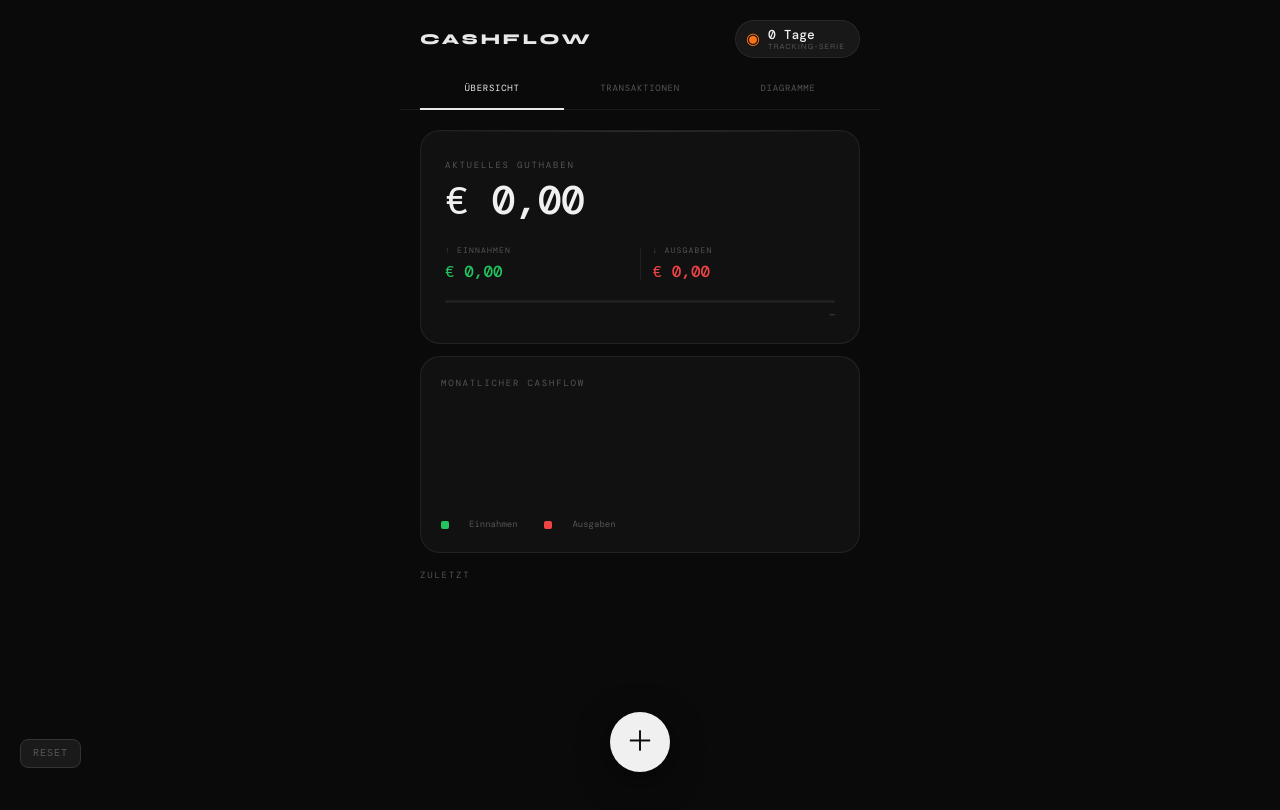
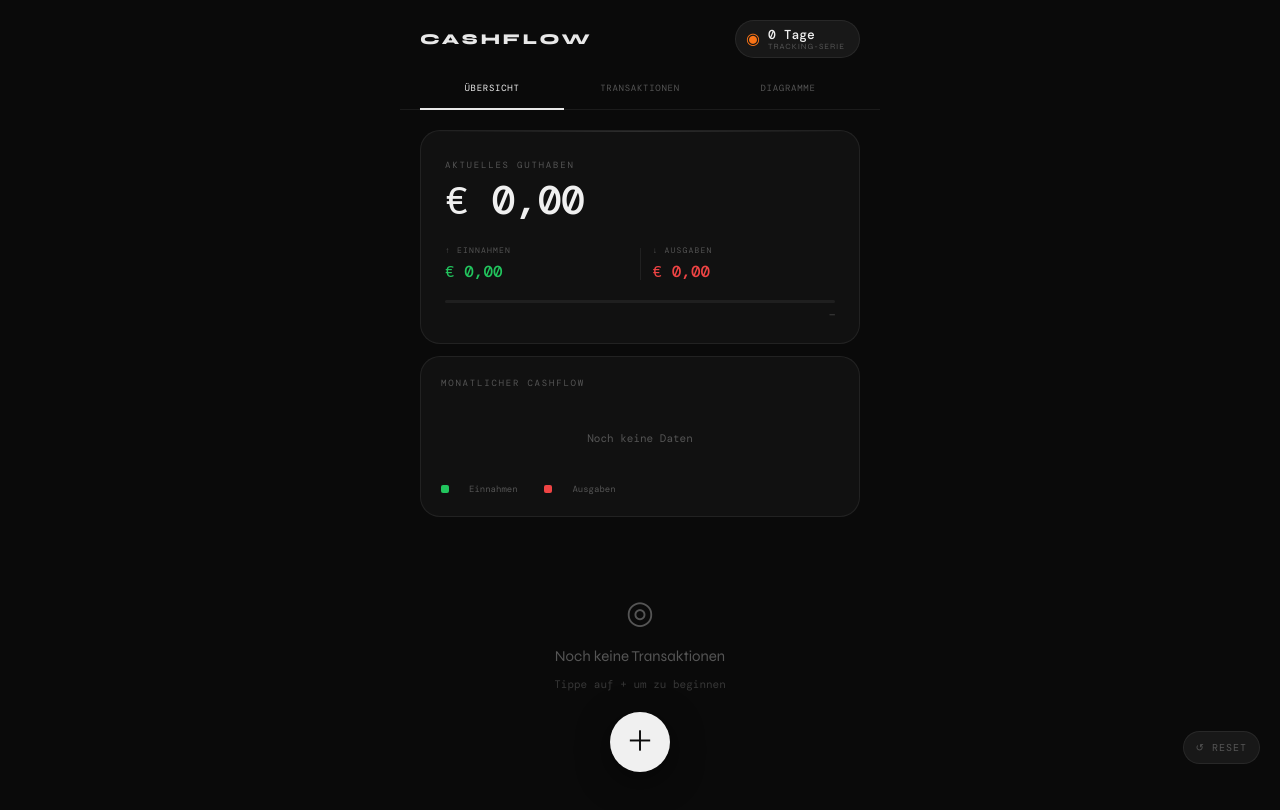
Before and after one commit to Baam37/cashflow, a Next.js app: page / in a window 1280 px wide. Shown: the top 810 px of the page. Built offline with nearby package versions, Linux system fonts and the light colour scheme; a web font is replaced by a local one.

Commit message:
clean start

```diff
--- a/app/page.tsx
+++ b/app/page.tsx
@@ -22,30 +22,6 @@ interface Transaction {
   createdAt: number;
 }
 
-const beispielDaten = (): Transaction[] => {
-  const now = new Date();
-  const y = now.getFullYear();
-  const m = now.getMonth();
-  const data: Transaction[] = [];
-  const push = (type: string, amount: number, category: string, daysAgo: number, note: string) => {
-    const d = new Date(y, m, now.getDate() - daysAgo);
-    data.push({ id: crypto.randomUUID(), type, amount, category, date: d.toISOString().slice(0, 10), note, createdAt: d.getTime() });
-  };
-  push("einnahme", 4200, "Freelance", 2, "Webprojekt #12");
-  push("einnahme", 800, "Bonus", 5, "Kundenzuschlag");
-  push("ausgabe", 1200, "Miete", 1, "Monatliche Miete");
-  push("ausgabe", 320, "Lebensmittel", 3, "Supermarkt & Restaurant");
-  push("ausgabe", 89, "Abonnements", 4, "SaaS Tools");
-  push("ausgabe", 240, "Transport", 6, "Monatsticket");
-  push("einnahme", 1800, "Freelance", 8, "Design Sprint");
-  push("ausgabe", 150, "Gesundheit", 9, "Fitnessstudio");
-  push("ausgabe", 420, "Einkaufen", 10, "Neue Ausrüstung");
-  push("einnahme", 500, "Erstattung", 12, "Steuerrückerstattung");
-  push("ausgabe", 75, "Reise", 14, "Wochenendausflug");
-  push("ausgabe", 198, "Geschäft", 15, "Hosting & Domains");
-  return data;
-};
-
 const fmt = (n: number): string => new Intl.NumberFormat("de-DE", { minimumFractionDigits: 2, maximumFractionDigits: 2 }).format(n);
 
 const useTransactions = () => {
@@ -53,12 +29,13 @@ const useTransactions = () => {
     try {
       const stored = localStorage.getItem("cashflow_txs_de");
       return stored ? JSON.parse(stored) : [];
-    } catch { return beispielDaten(); }
+    } catch { return []; }
   });
   useEffect(() => { localStorage.setItem("cashflow_txs_de", JSON.stringify(txs)); }, [txs]);
   const add = (tx: Omit<Transaction, 'id' | 'createdAt'>) => setTxs(prev => [{ ...tx, id: crypto.randomUUID(), createdAt: Date.now() }, ...prev]);
   const remove = (id: string) => setTxs(prev => prev.filter(t => t.id !== id));
-  return { txs, add, remove };
+  const reset = () => { localStorage.removeItem("cashflow_txs_de"); setTxs([]); };
+  return { txs, add, remove, reset };
 };
 
 const getStreak = (txs: Transaction[]): number => {
@@ -138,6 +115,9 @@ const BalkenDiagramm = ({ txs }: { txs: Transaction[] }) => {
   return (
     <div className="chart-card">
       <div className="chart-title">MONATLICHER CASHFLOW</div>
+      {monate.length === 0 ? (
+        <div className="empty-chart">Noch keine Daten</div>
+      ) : (
         <div className="bar-chart">
           {monate.map((m, i) => (
             <div key={i} className="bar-group">
@@ -149,6 +129,7 @@ const BalkenDiagramm = ({ txs }: { txs: Transaction[] }) => {
             </div>
           ))}
         </div>
+      )}
       <div className="chart-legend">
         <span className="legend-dot green-dot" /> Einnahmen &nbsp;
         <span className="legend-dot red-dot" /> Ausgaben
@@ -187,6 +168,9 @@ const KreisDiagramm = ({ txs }: { txs: Transaction[] }) => {
   return (
     <div className="chart-card">
       <div className="chart-title">AUSGABEN NACH KATEGORIE</div>
+      {total === 0 ? (
+        <div className="empty-chart">Noch keine Ausgaben</div>
+      ) : (
         <div className="donut-layout">
           <svg viewBox="0 0 100 100" className="donut-svg">
             {segments.map((s, i) => <path key={i} d={arc(s.pct, s.offset)} fill={s.color} opacity="0.85" />)}
@@ -206,6 +190,7 @@ const KreisDiagramm = ({ txs }: { txs: Transaction[] }) => {
             ))}
           </div>
         </div>
+      )}
     </div>
   );
 };
@@ -307,9 +292,23 @@ const HinzufuegenPanel = ({ onAdd, onClose }: { onAdd: (tx: Omit<Transaction, 'i
   );
 };
 
+const ResetConfirm = ({ onConfirm, onCancel }: { onConfirm: () => void; onCancel: () => void }) => (
+  <div className="panel-overlay">
+    <div className="reset-modal">
+      <div className="reset-title">ALLE DATEN LÖSCHEN?</div>
+      <div className="reset-sub">Diese Aktion kann nicht rückgängig gemacht werden.</div>
+      <div className="reset-buttons">
+        <button className="reset-cancel" onClick={onCancel}>ABBRECHEN</button>
+        <button className="reset-confirm" onClick={onConfirm}>LÖSCHEN</button>
+      </div>
+    </div>
+  </div>
+);
+
 export default function App() {
-  const { txs, add, remove } = useTransactions();
+  const { txs, add, remove, reset } = useTransactions();
   const [showAdd, setShowAdd] = useState(false);
+  const [showReset, setShowReset] = useState(false);
   const [tab, setTab] = useState("uebersicht");
 
   const now = new Date();
@@ -349,6 +348,14 @@ export default function App() {
             <div className="screen">
               <GuthabenKarte einnahmen={einnahmen} ausgaben={ausgaben} guthaben={guthaben} />
               <BalkenDiagramm txs={txs} />
+              {txs.length === 0 ? (
+                <div className="empty-state">
+                  <div className="empty-icon">◎</div>
+                  <div className="empty-text">Noch keine Transaktionen</div>
+                  <div className="empty-sub">Tippe auf + um zu beginnen</div>
+                </div>
+              ) : (
+                <>
                   <div className="section-header">ZULETZT</div>
                   {recent.slice(0, 5).map(tx => <TransaktionItem key={tx.id} tx={tx} onDelete={remove} animate={false} />)}
                   {txs.length > 5 && (
@@ -356,12 +363,24 @@ export default function App() {
                       ALLE {txs.length} TRANSAKTIONEN ANZEIGEN →
                     </button>
                   )}
+                </>
+              )}
             </div>
           )}
           {tab === "transaktionen" && (
             <div className="screen">
+              {txs.length === 0 ? (
+                <div className="empty-state">
+                  <div className="empty-icon">◎</div>
+                  <div className="empty-text">Noch keine Transaktionen</div>
+                  <div className="empty-sub">Tippe auf + um zu beginnen</div>
+                </div>
+              ) : (
+                <>
                   <div className="section-header">{txs.length} TRANSAKTIONEN</div>
                   {recent.map(tx => <TransaktionItem key={tx.id} tx={tx} onDelete={remove} animate={false} />)}
+                </>
+              )}
             </div>
           )}
           {tab === "diagramme" && (
@@ -371,9 +390,12 @@ export default function App() {
             </div>
           )}
         </main>
+
         <button className="fab" onClick={() => setShowAdd(true)}>＋</button>
-        <button onClick={() => { if(window.confirm("Alle Daten löschen?")) { localStorage.clear(); window.location.reload(); } }} style={{position:"fixed",bottom:32,left:20,background:"#1a1a1a",color:"#555",border:"1px solid #333",borderRadius:8,padding:"6px 12px",fontSize:10,cursor:"pointer",fontFamily:"monospace",zIndex:99,letterSpacing:"0.1em"}}>RESET</button>
+        <button className="reset-btn" onClick={() => setShowReset(true)}>↺ RESET</button>
+
         {showAdd && <HinzufuegenPanel onAdd={add} onClose={() => setShowAdd(false)} />}
+        {showReset && <ResetConfirm onConfirm={() => { reset(); setShowReset(false); }} onCancel={() => setShowReset(false)} />}
       </div>
     </>
   );
@@ -402,7 +424,7 @@ const CSS = `
   .nav-btn { flex: 1; background: none; border: none; color: var(--muted); font-family: var(--mono); font-size: 9px; letter-spacing: 0.08em; padding: 12px 0; cursor: pointer; transition: color 0.2s; border-bottom: 2px solid transparent; margin-bottom: -1px; }
   .nav-btn:hover { color: var(--text); }
   .nav-active { color: var(--text) !important; border-bottom-color: var(--accent) !important; }
-  .app-main { flex: 1; overflow-y: auto; padding: 20px; padding-bottom: 100px; }
+  .app-main { flex: 1; overflow-y: auto; padding: 20px; padding-bottom: 120px; }
   .screen { display: flex; flex-direction: column; gap: 12px; }
   .balance-card { background: var(--surface); border: 1px solid var(--border); border-radius: 20px; padding: 28px 24px 20px; position: relative; overflow: hidden; transition: box-shadow 0.4s; }
   .balance-card::before { content: ''; position: absolute; top: 0; left: 0; right: 0; height: 1px; background: linear-gradient(90deg, transparent, rgba(255,255,255,0.12), transparent); }
@@ -421,6 +443,7 @@ const CSS = `
   .flash-down { box-shadow: 0 0 0 1px var(--red), 0 0 40px rgba(239,68,68,0.1) !important; }
   .chart-card { background: var(--surface); border: 1px solid var(--border); border-radius: 20px; padding: 20px; }
   .chart-title { font-family: var(--mono); font-size: 9px; letter-spacing: 0.2em; color: var(--muted); margin-bottom: 16px; }
+  .empty-chart { font-family: var(--mono); font-size: 11px; color: var(--muted); text-align: center; padding: 24px 0; }
   .bar-chart { display: flex; align-items: flex-end; justify-content: space-around; height: 100px; gap: 4px; }
   .bar-group { display: flex; flex-direction: column; align-items: center; flex: 1; height: 100%; }
   .bar-pair { display: flex; align-items: flex-end; gap: 2px; flex: 1; width: 100%; justify-content: center; }
@@ -438,6 +461,10 @@ const CSS = `
   .donut-dot { width: 6px; height: 6px; border-radius: 50%; flex-shrink: 0; }
   .donut-cat { font-family: var(--mono); font-size: 10px; color: var(--text); flex: 1; }
   .donut-pct { font-family: var(--mono); font-size: 10px; color: var(--muted); }
+  .empty-state { display: flex; flex-direction: column; align-items: center; justify-content: center; padding: 60px 20px; gap: 8px; }
+  .empty-icon { font-size: 32px; color: var(--muted); }
+  .empty-text { font-family: var(--sans); font-size: 15px; color: var(--muted); }
+  .empty-sub { font-family: var(--mono); font-size: 11px; color: var(--muted); opacity: 0.6; }
   .section-header { font-family: var(--mono); font-size: 9px; letter-spacing: 0.2em; color: var(--muted); padding: 4px 0; }
   .tx-item { display: flex; align-items: center; gap: 12px; background: var(--surface); border: 1px solid var(--border); border-radius: 14px; padding: 14px 16px; position: relative; overflow: hidden; transition: opacity 0.35s, transform 0.35s; }
   .tx-item::before { content: ''; position: absolute; left: 0; top: 0; bottom: 0; width: 3px; }
@@ -460,15 +487,16 @@ const CSS = `
   .see-all { background: none; border: 1px solid var(--border); color: var(--muted); font-family: var(--mono); font-size: 10px; letter-spacing: 0.12em; padding: 12px; border-radius: 12px; cursor: pointer; width: 100%; transition: color 0.2s, border-color 0.2s; }
   .see-all:hover { color: var(--text); border-color: rgba(255,255,255,0.15); }
   .fab { position: fixed; bottom: 28px; right: 50%; transform: translateX(50%); width: 60px; height: 60px; border-radius: 50%; background: var(--text); color: var(--bg); border: none; font-size: 28px; cursor: pointer; box-shadow: 0 8px 32px rgba(0,0,0,0.5); transition: transform 0.2s, box-shadow 0.2s; display: flex; align-items: center; justify-content: center; font-weight: 300; line-height: 1; }
-  .fab:hover { transform: translateX(50%) scale(1.08); box-shadow: 0 12px 40px rgba(0,0,0,0.6); }
+  .fab:hover { transform: translateX(50%) scale(1.08); }
   .fab:active { transform: translateX(50%) scale(0.95); }
+  .reset-btn { position: fixed; bottom: 36px; right: 20px; background: var(--surface2); border: 1px solid var(--border); color: var(--muted); font-family: var(--mono); font-size: 10px; letter-spacing: 0.1em; padding: 8px 12px; border-radius: 100px; cursor: pointer; transition: all 0.2s; }
+  .reset-btn:hover { color: var(--red); border-color: var(--red); }
   .panel-overlay { position: fixed; inset: 0; background: rgba(0,0,0,0.7); backdrop-filter: blur(8px); display: flex; align-items: flex-end; justify-content: center; z-index: 100; animation: fade-in 0.2s ease; }
   .add-panel { background: var(--surface); border: 1px solid var(--border); border-radius: 24px 24px 0 0; width: 100%; max-width: 480px; padding: 24px 20px 40px; position: relative; overflow: hidden; animation: slide-up 0.3s cubic-bezier(0.4,0,0.2,1); }
   .panel-flash { animation: panel-pop 0.4s ease !important; }
   .panel-header { display: flex; align-items: center; justify-content: space-between; margin-bottom: 20px; }
   .panel-title { font-family: var(--mono); font-size: 11px; letter-spacing: 0.2em; color: var(--muted); }
-  .panel-close { background: none; border: none; color: var(--muted); font-size: 18px; cursor: pointer; transition: color 0.2s; }
-  .panel-close:hover { color: var(--text); }
+  .panel-close { background: none; border: none; color: var(--muted); font-size: 18px; cursor: pointer; }
   .type-toggle { display: flex; gap: 8px; margin-bottom: 20px; }
   .type-btn { flex: 1; background: var(--surface2); border: 1px solid var(--border); color: var(--muted); font-family: var(--mono); font-size: 11px; letter-spacing: 0.1em; padding: 12px; border-radius: 12px; cursor: pointer; transition: all 0.2s; }
   .active-einnahme { background: var(--green-dim) !important; border-color: var(--green) !important; color: var(--green) !important; }
@@ -491,7 +519,12 @@ const CSS = `
   .submit-einnahme { background: var(--green); color: #000; }
   .submit-ausgabe { background: var(--red); color: #fff; }
   .submit-btn:hover { transform: translateY(-1px); box-shadow: 0 8px 24px rgba(0,0,0,0.3); }
-  .submit-btn:active { transform: translateY(0); }
+  .reset-modal { background: var(--surface); border: 1px solid var(--border); border-radius: 20px; padding: 28px 24px; width: calc(100% - 40px); max-width: 400px; margin-bottom: 40px; text-align: center; animation: slide-up 0.3s cubic-bezier(0.4,0,0.2,1); }
+  .reset-title { font-family: var(--mono); font-size: 13px; letter-spacing: 0.15em; color: var(--text); margin-bottom: 10px; }
+  .reset-sub { font-family: var(--mono); font-size: 11px; color: var(--muted); margin-bottom: 24px; }
+  .reset-buttons { display: flex; gap: 10px; }
+  .reset-cancel { flex: 1; padding: 14px; background: var(--surface2); border: 1px solid var(--border); color: var(--muted); font-family: var(--mono); font-size: 11px; letter-spacing: 0.1em; border-radius: 12px; cursor: pointer; }
+  .reset-confirm { flex: 1; padding: 14px; background: var(--red); border: none; color: #fff; font-family: var(--mono); font-size: 11px; letter-spacing: 0.1em; border-radius: 12px; cursor: pointer; }
   .particles-container { position: absolute; inset: 0; pointer-events: none; overflow: hidden; }
   .particle { position: absolute; bottom: -20px; font-family: var(--mono); font-size: 18px; opacity: 0; animation: fly-particle 0.9s ease-out forwards; }
   .particle-einnahme { color: var(--green); }
```
Lines whose indentation alone changed are shown as unchanged.
